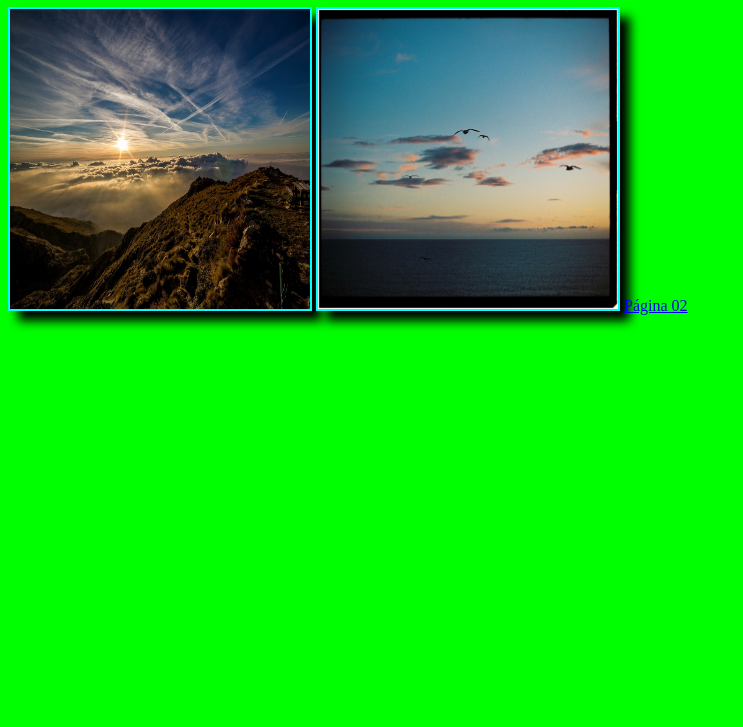
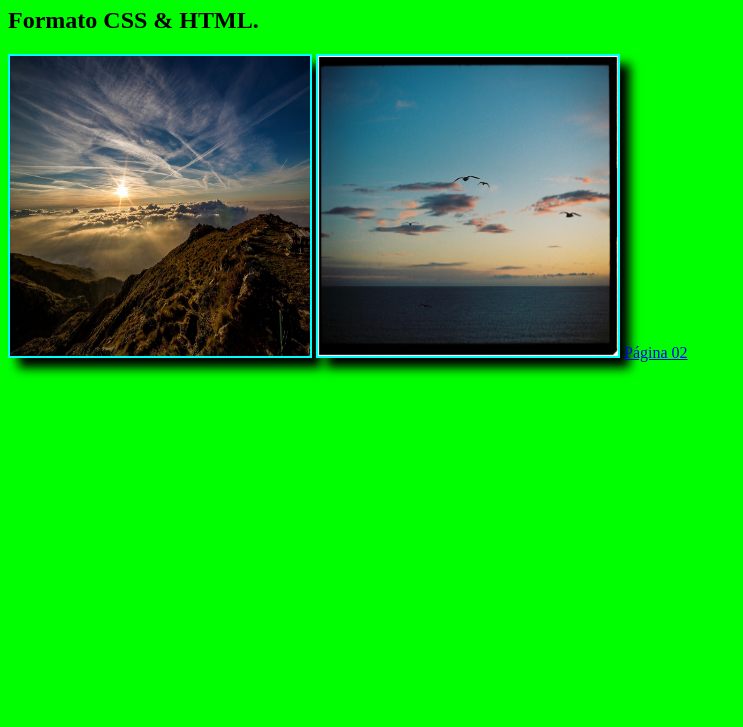
Before and after one commit to edskate/Nova-cria--o-2024, a plain HTML site: page index.html in a window 1280 px wide. Shown: the part 73-800 px from the top of the page, without its empty margins (0-743 px from the left). Drawn offline with Linux system fonts and the light colour scheme.

Commit message:
index.html

```diff
--- a/index.html
+++ b/index.html
@@ -9,6 +9,7 @@
 <body>
 
     <h1>Criação de foto com sombra.</h1>
+    <h2>Formato CSS &  HTML.</h2>
     <img src="img/mountains-190055_1280.jpg" alt="">
     <img src="img/pexels-photo-20520466.jpeg" alt="">
     <a href="index01.html">Página 02</a>
```
